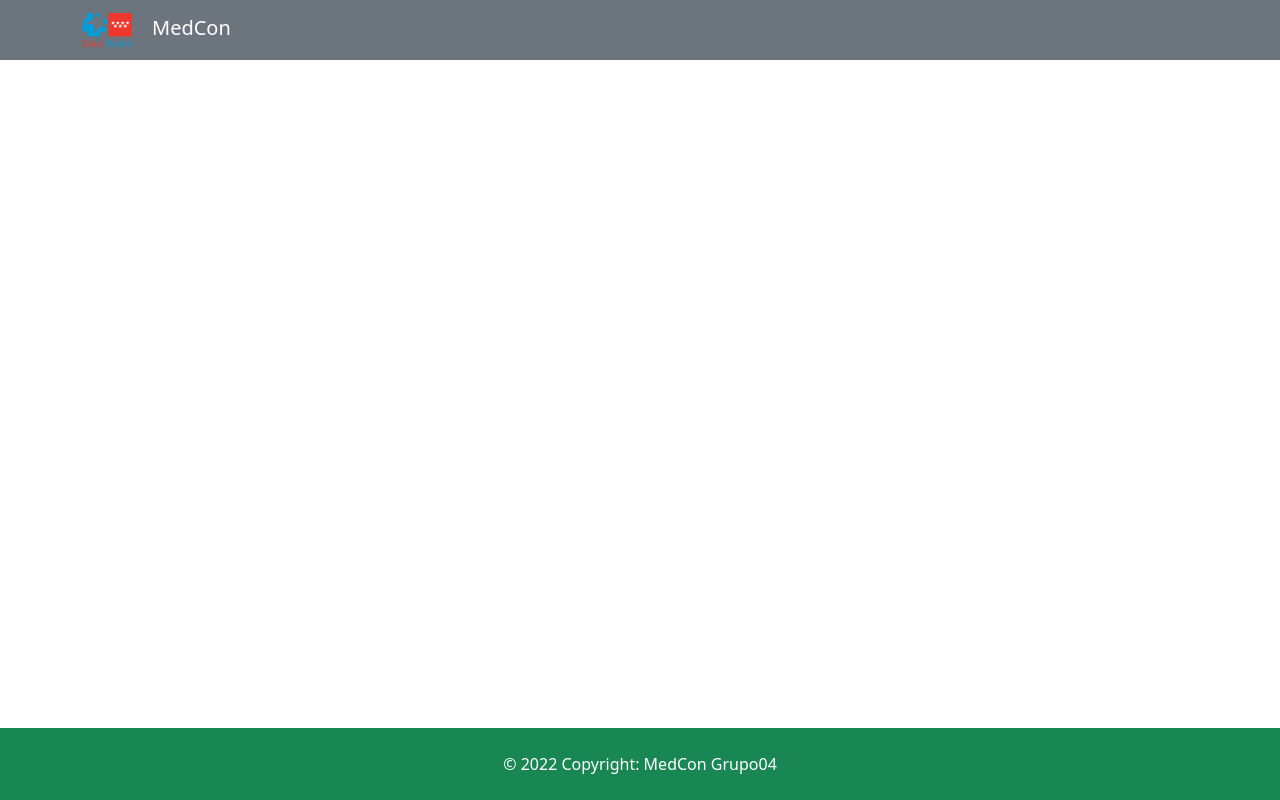
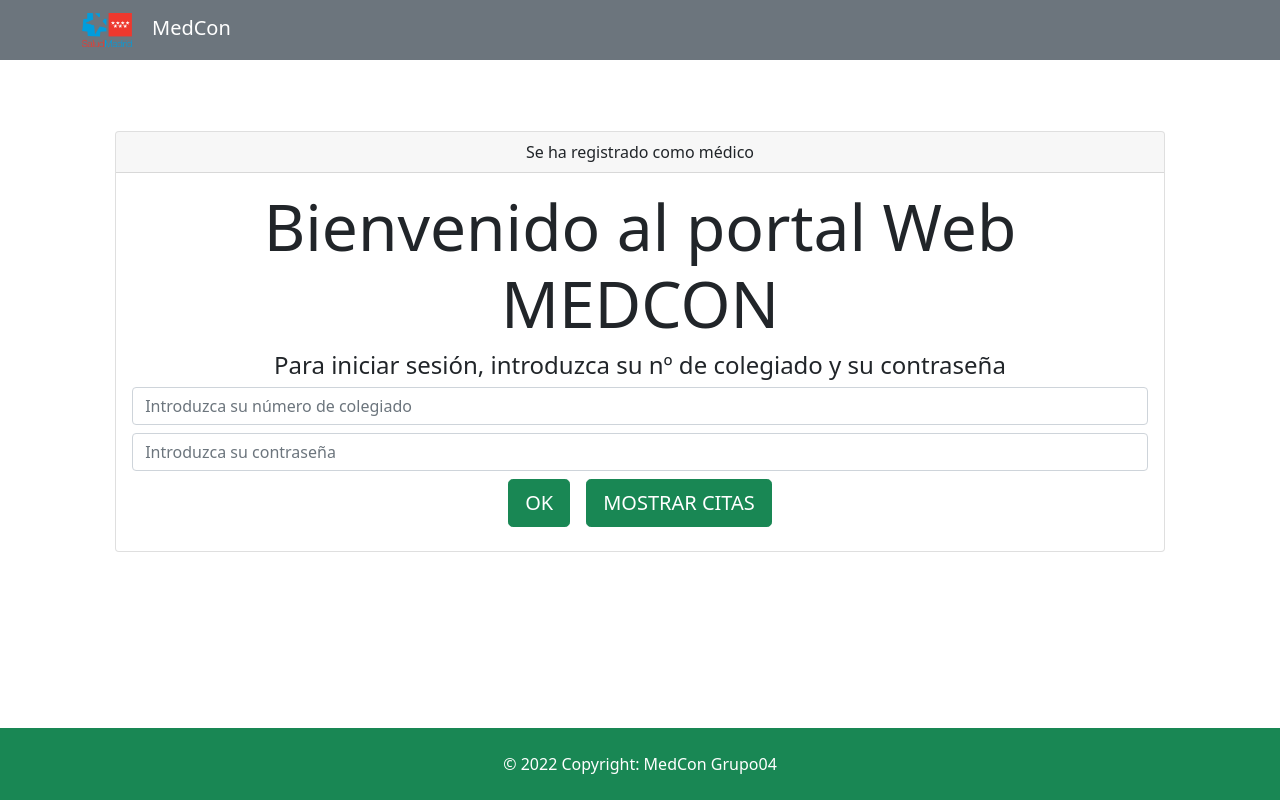
Before and after one commit to javiermofru/MedCon, a React (Create React App) app in the folder Sprint3/: page /medico in a window 1280 px wide. Built offline with nearby package versions, Linux system fonts and the light colour scheme.

Commit message:
LoginMedico

```diff
--- a/Sprint3/src/App.css
+++ b/Sprint3/src/App.css
@@ -1,6 +1,6 @@
 .App {
   text-align: center;
-  //background-color: rgb(239, 235, 235);
+  background-color: rgb(239, 235, 235);
 }
 
 .App-logo {
--- a/Sprint3/src/App.js
+++ b/Sprint3/src/App.js
@@ -1,6 +1,6 @@
 import logo from './Assets/SaludMadrid.svg.png';
 import './App.css';
-import Codigo from './Componentes/Codigo';
+import Codigo from './Componentes/Kiosko/Codigo';
 import {Navbar, Container} from 'react-bootstrap'
 import 'bootstrap/dist/css/bootstrap.min.css';
 import {
@@ -10,9 +10,10 @@ import {
 } from 'react-router-dom';
 import Home from './Componentes/Home';
 import Footer from './Componentes/Footer'
-import Login from './Componentes/Kiosko/Login';
+import PacienteLogin from './Componentes/Kiosko/LoginPaciente';
 import Comprobacion from './Componentes/Comprobación'
 import CitasPaciente from './Componentes/Kiosko/CitasPaciente';
+import LoginMedico from './Componentes/Medico/LoginMedico'
 
 function App() {
   return (
@@ -38,9 +39,10 @@ function App() {
     <Routes>
       <Route path="/" element={<Home/>} />
       <Route path="paciente/:dni/codigo" element={<Codigo/>} />
-      <Route path="paciente" element={<Login/>} />
+      <Route path="paciente" element={<PacienteLogin/>} />
       <Route path='citas' element={<Comprobacion/>}/>
       <Route path="paciente/:dni" element={<CitasPaciente/>} />
+      <Route path='medico' element={<LoginMedico/>}/>
 
     </Routes>
   </BrowserRouter>
--- a/Sprint3/src/Componentes/Codigo.js
+++ b/Sprint3/src/Componentes/Kiosko/Codigo.js
@@ -1,8 +1,6 @@
-import logo from '../logo.svg';
 import 'bootstrap/dist/css/bootstrap.min.css';
-import '../Assets/codigo.css';
+import '../../Assets/codigo.css';
 import { Card, Button } from 'react-bootstrap';
-import {Route, Routes} from 'react-router-dom'
 import { useNavigate } from "react-router-dom"
 
 function Codigo() {
--- a/Sprint3/src/Componentes/Kiosko/Inputdni.js
+++ b/Sprint3/src/Componentes/Kiosko/Inputdni.jsx
@@ -1,7 +1,6 @@
 import React from "react";
 import "../../Assets/Paciente/Login.css";
 import {Link} from 'react-router-dom'
-import { CheckCircle, ArrowRight} from 'react-bootstrap-icons'
 
 export default class Inputdni extends React.Component {
     state = {
@@ -24,13 +23,8 @@ export default class Inputdni extends React.Component {
           type="text" ref="textInput" />
 
           <button
-
-          className="btn btn-success btn-lg m-2"
-          >
-          <CheckCircle />
-
-
-
+          className="btn btn-success btn-lg m-2">
+          OK
           </button>
           <Link
           className="btn btn-success btn-lg m-2"
--- /dev/null
+++ b/Sprint3/src/Componentes/Medico/InputColegiado.jsx
@@ -0,0 +1,47 @@
+import React from "react";
+import "../../Assets/Paciente/Login.css";
+import {Link} from 'react-router-dom'
+
+export default class Inputdni extends React.Component {
+    state = {
+    value: ''
+  }
+  handleSubmit = e => {
+    e.preventDefault();
+    this.setState({ value: this.refs.textInput.value})
+  };
+
+  render() {
+    return (
+      <div>
+        <form onSubmit={this.handleSubmit}>
+          <input
+          className="form-control"
+          placeholder="Introduzca su número de colegiado"
+          pattern="[0-9]{9}"
+          title="Debe poner 9 números"
+          type="text"
+          ref="textInput" />
+
+          <input
+          className="form-control mt-2"
+          placeholder="Introduzca su contraseña"
+          type="text"
+
+          />
+
+          <button
+          className="btn btn-success btn-lg m-2">
+          OK
+          </button>
+          <Link
+          className="btn btn-success btn-lg m-2"
+          to={this.state.value}>
+
+          MOSTRAR CITAS
+          </Link>
+        </form>
+      </div>
+    );
+  }
+}
--- /dev/null
+++ b/Sprint3/src/Componentes/Medico/LoginMedico.js
@@ -0,0 +1,34 @@
+import React from "react";
+import { Card} from "react-bootstrap";
+import InputColegiado from "./InputColegiado";
+
+
+import "../../Assets/Paciente/Login.css";;
+
+export default class LoginMedico extends React.Component {
+    render() {
+
+        return (
+
+            <div className="pacienteLogin">
+                <div className="inicioPacienteLogin">
+                    <Card className="text-center">
+                        <Card.Header>Se ha registrado como médico </Card.Header>
+                        <Card.Body>
+                            <Card.Title className="display-3" >
+                            Bienvenido al portal Web MEDCON
+                            </Card.Title>
+                            <Card.Text className='h4' >
+                            Para iniciar sesión, introduzca su nº de colegiado y su contraseña
+                            </Card.Text>
+                            <InputColegiado/>
+
+                        </Card.Body>
+                    </Card>
+
+                </div>
+            </div>
+        );
+    }
+
+}
```
Also changed, not shown: Sprint3/src/Componentes/Medico/CitasPaciente.js (added, +98 -0 lines), Sprint3/src/Componentes/Kiosko/LoginPaciente.js (renamed from Sprint3/src/Componentes/Kiosko/Login.js).
